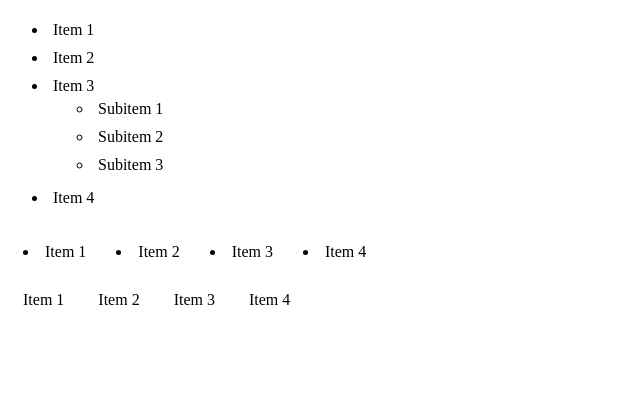
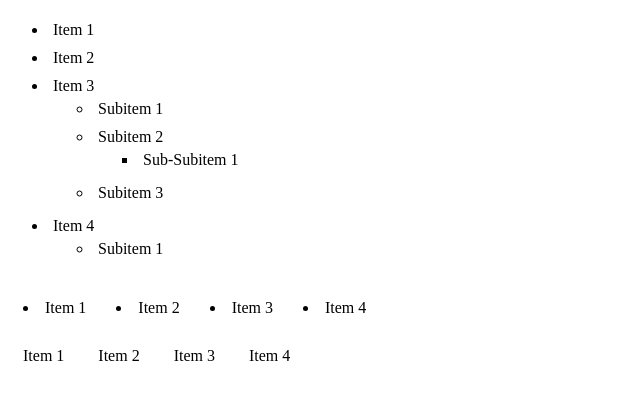
Before and after one commit to gardiner/draganddrop, a website: page demo/index.html in a window 1280 px wide. Shown: the whole page, without its empty margins (0-640 px from the left). Drawn offline with nearby package versions, Linux system fonts and the light colour scheme.

Commit message:
adjusted demo setup

```diff
--- a/demo/demo.css
+++ b/demo/demo.css
@@ -1,3 +1,7 @@
+ul.normal {
+    width: 500px;
+}
+
 ul.float {
     list-style-position: inside;
     padding: 0;
--- a/demo/index.html
+++ b/demo/index.html
@@ -15,7 +15,7 @@
     <title>Sortable</title>
   </head>
   <body>
-    <ul class="sortable">
+    <ul class="sortable normal">
       <li>
         Item 1
       </li>
@@ -26,12 +26,20 @@
         Item 3
         <ul>
           <li>Subitem 1</li>
-          <li>Subitem 2</li>
+          <li>
+            Subitem 2
+            <ul>
+              <li>Sub-Subitem 1</li>
+            </ul>
+          </li>
           <li>Subitem 3</li>
         </ul>
       </li>
       <li>
         Item 4
+        <ul>
+          <li>Subitem 1</li>
+        </ul>
       </li>
     </ul>
 
--- a/src/sortable.js
+++ b/src/sortable.js
@@ -55,7 +55,7 @@ function Sortable(el, options) {
                     candidate,
                     dist;
                 for (n = 0; n <= childnum; n++) {
-                    candidate = placeholder().css({height: 20, width: 20}).nthChild(container, n);
+                    candidate = placeholder().nthChild(container, n);
                     dist = square_dist(candidate.offset(), pos);
                     if (!best || best.dist > dist) {
                         best = {container: container, n: n, dist: dist};
```
